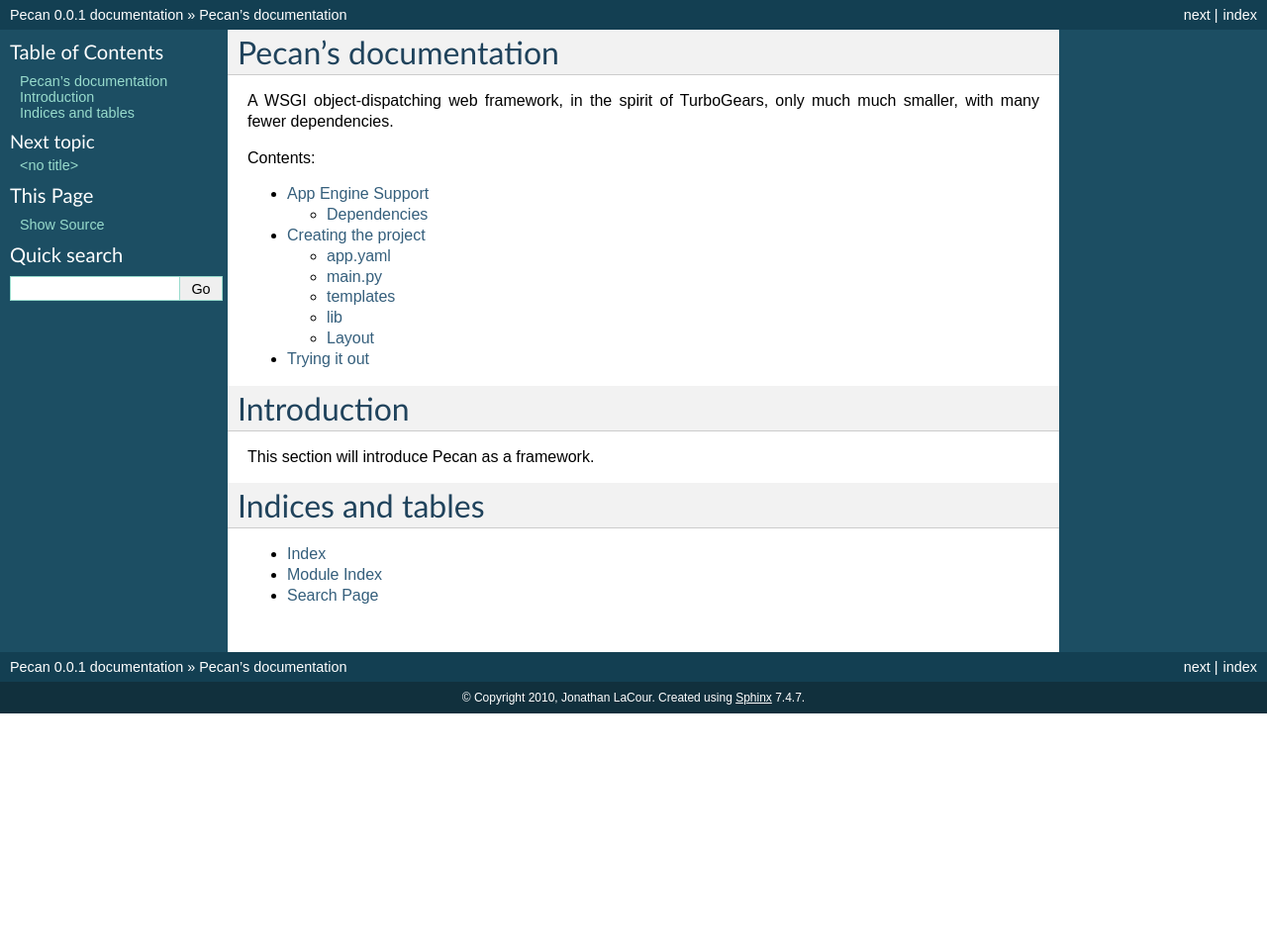
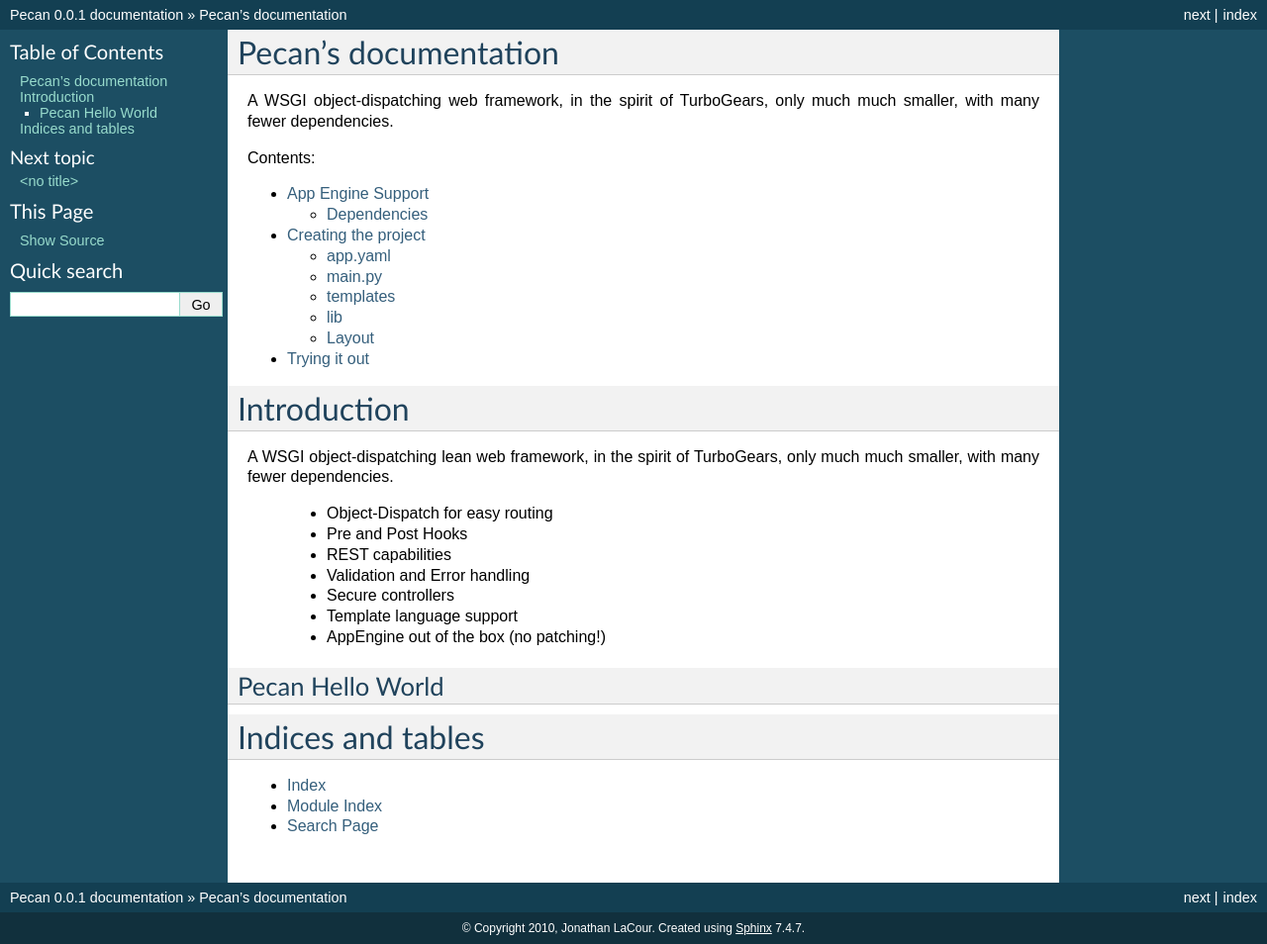
Before and after one commit to stackforge/pecan, a Sphinx documentation site: the page built from docs/source/index.rst, in a window 1280 px wide. Shown: the whole page at 99% size. Built offline with Sphinx 7.4.7, drawn with Linux system fonts in a browser that asks for light colours; before the commit the page ends 900 px from its top, so only the background shows below that.

Commit message:
some intro for Pecan

```diff
--- a/docs/source/index.rst
+++ b/docs/source/index.rst
@@ -28,7 +28,23 @@
 
 Introduction
 ============
-This section will introduce Pecan as a framework.
+A WSGI object-dispatching lean web framework, in the spirit of TurboGears, only
+much much smaller, with many fewer dependencies.
+
+ * Object-Dispatch for easy routing
+ * Pre and Post Hooks
+ * REST capabilities
+ * Validation and Error handling
+ * Secure controllers
+ * Template language support
+ * AppEngine out of the box (no patching!)
+
+
+
+Pecan Hello World
+------------------
+
+
 
 
 
```
